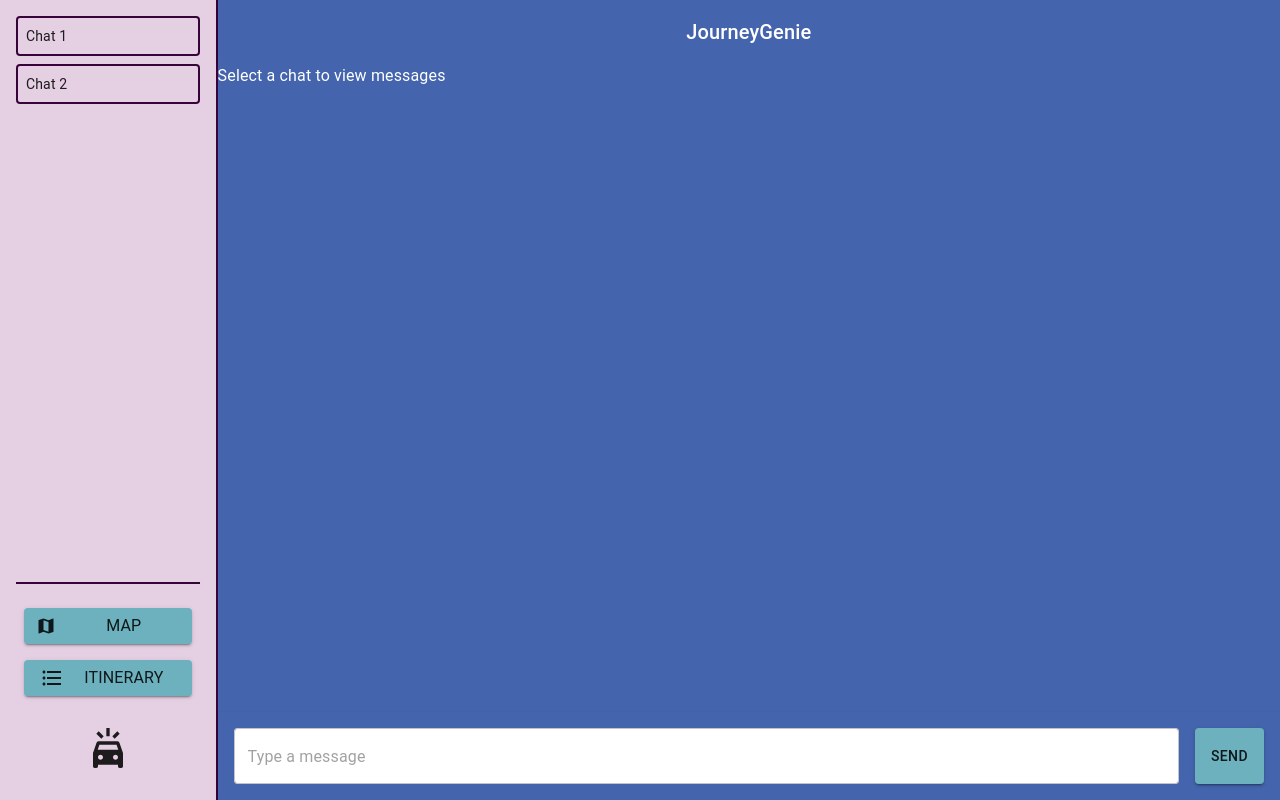
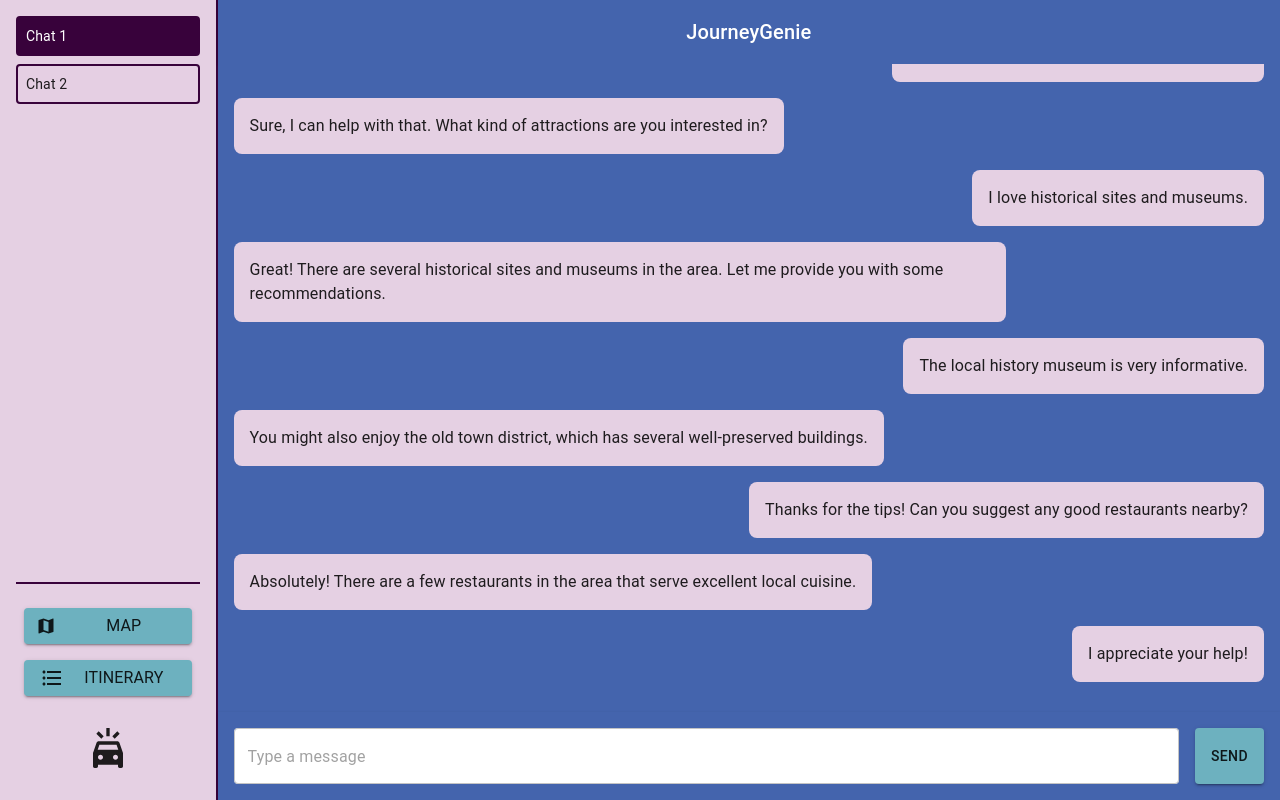
Before and after one commit to elischiffler/RoadtripsAreFun, a React (Vite) app in the folder frontend/: page /chat in a window 1280 px wide. Built offline with nearby package versions, Linux system fonts and the light colour scheme.

Commit message:
The first chat is displayed on page load

```diff
--- a/frontend/src/pages/ChatPage.jsx
+++ b/frontend/src/pages/ChatPage.jsx
@@ -1,4 +1,4 @@
-import React, { useState, useRef } from "react";
+import React, { useState, useRef, useEffect } from "react";
 import {
   Box,
   CssBaseline,
@@ -13,6 +13,7 @@ import ItineraryButton from "../components/ItineraryButton";
 import MapButton from "../components/MapButton";
 
 const ChatPage = () => {
+  // Initialize with the first chat
   const [selectedChat, setSelectedChat] = useState(null);
   const chatEndRef = useRef(null); // Ref to scroll to the end of the chat
 
@@ -51,12 +52,19 @@ const ChatPage = () => {
     },
   ];
 
+  // Set the first chat as the default selected chat
+  useEffect(() => {
+    if (chats.length > 0) {
+      setSelectedChat(chats[0]);
+    }
+  }, []);
+
   const handleChatClick = (chat) => {
     setSelectedChat(chat);
   };
 
   // Scroll to bottom when new messages are added
-  React.useEffect(() => {
+  useEffect(() => {
     if (chatEndRef.current) {
       chatEndRef.current.scrollIntoView({ behavior: "smooth" });
     }
```
